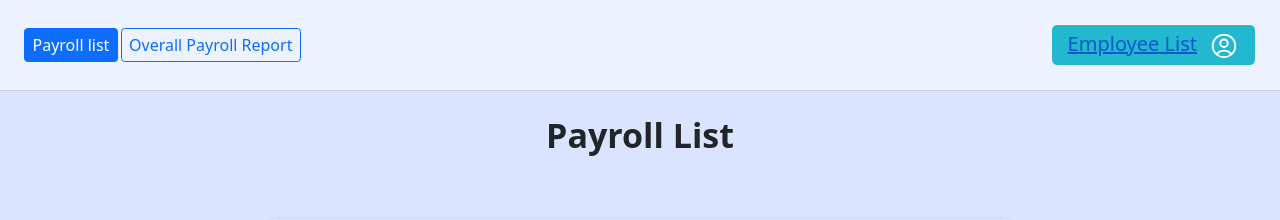
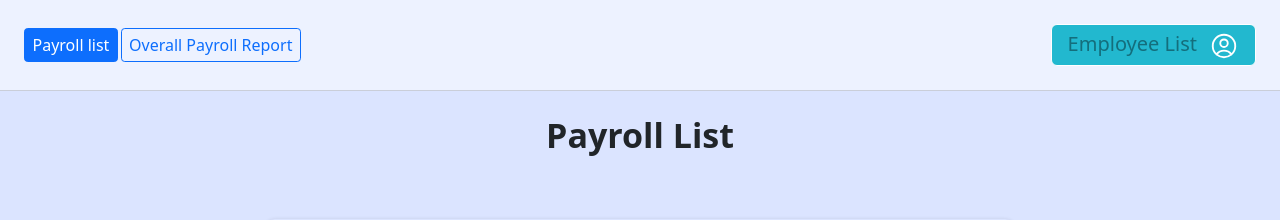
Before and after one commit to joemtyche/EventDrivenCRUD, a Node server app: page /payroll.html in a window 1280 px wide, while the restyled element is pressed. Shown: the top 220 px of the page. Run offline with Node 20, Linux system fonts and the light colour scheme; data that the repository does not hold is empty.

Commit message:
Update payrollStyles.css

```diff
--- a/public/payrollStyles.css
+++ b/public/payrollStyles.css
@@ -2,6 +2,13 @@
   border: 0.2rem solid #00bbd4cd;
   padding: 1.5rem;
   border-radius: 1rem;
+}
+
+a:active,
+a:visited,
+a:link {
+  text-decoration: none;
+  color: #146e7c;
 }
 
 .employee-page-btn {
```
